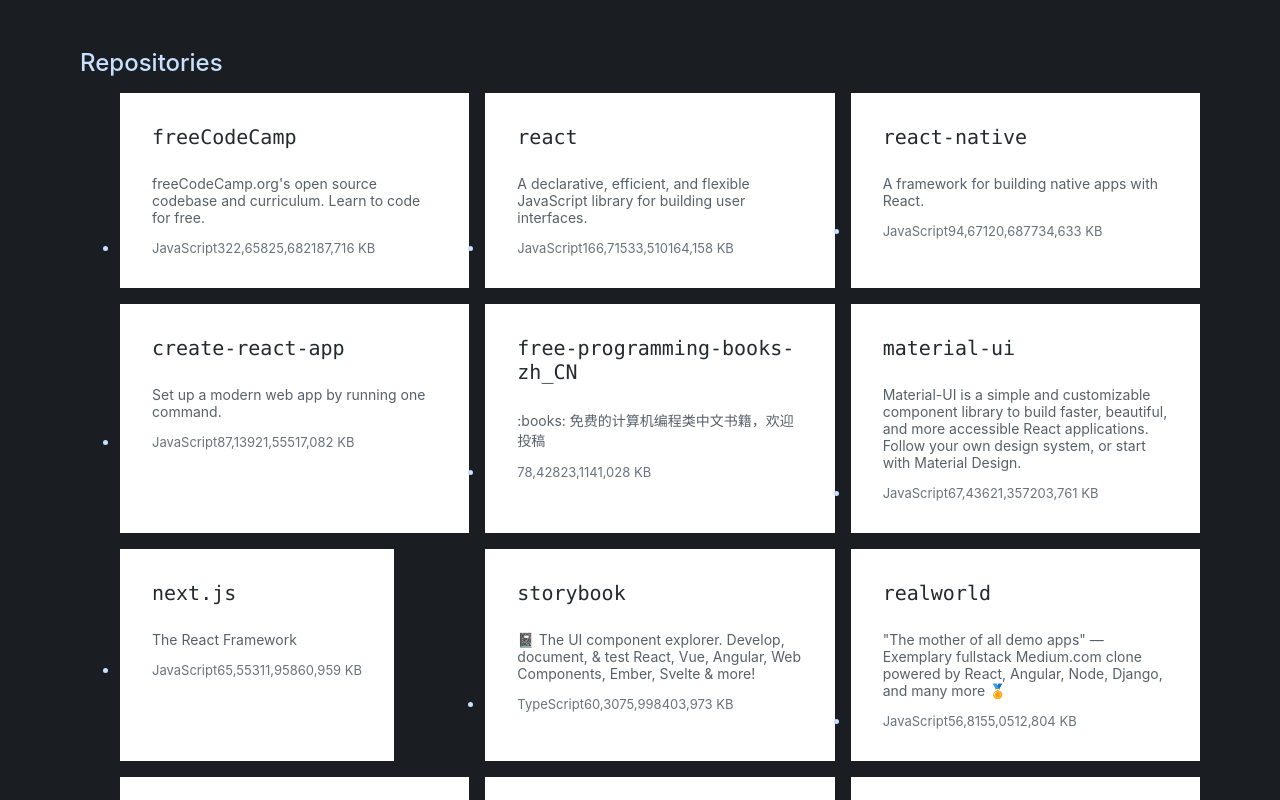
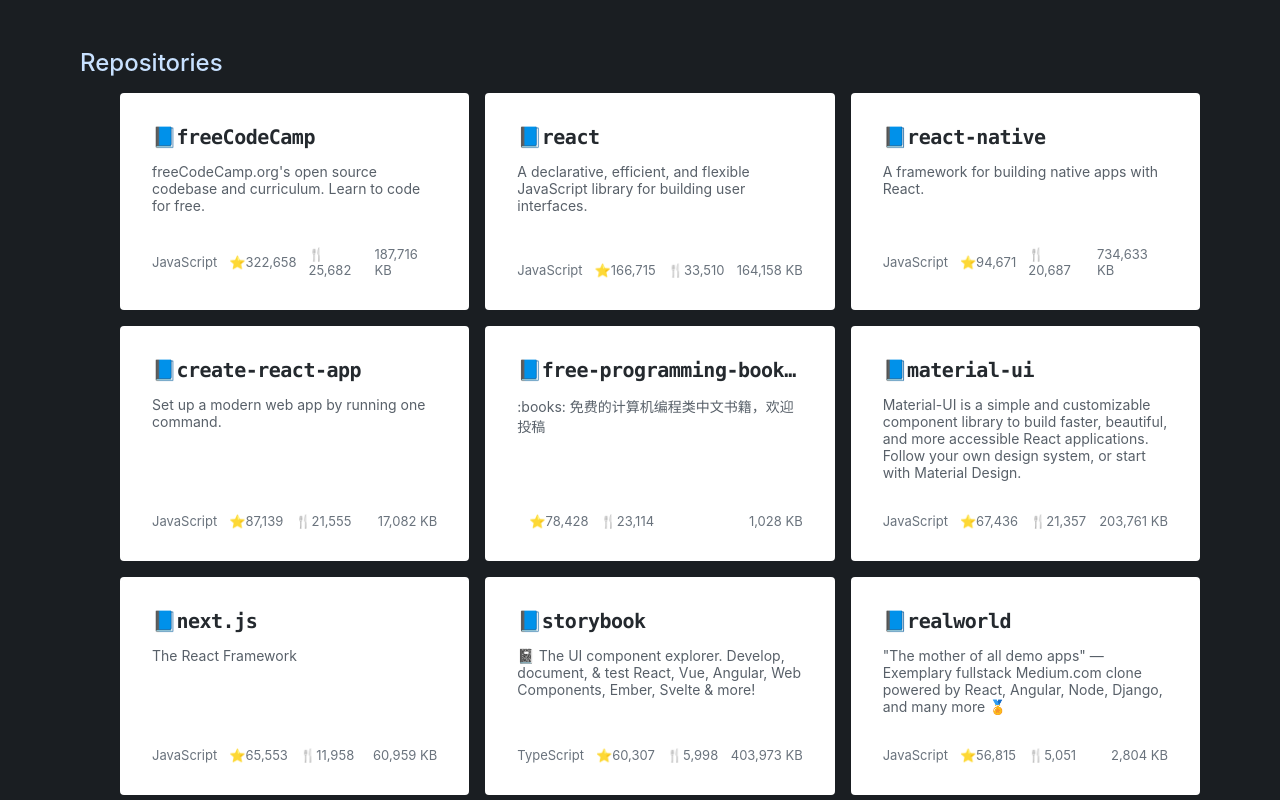
Before and after one commit to AhuiVargas/Github-users, a Next.js app: page /repos in a window 1280 px wide. Shown: the top 800 px of the page. Built offline with nearby package versions, Linux system fonts and the light colour scheme; no server answers.

Commit message:
styles part 2

```diff
--- a/components/RepoInfo.js
+++ b/components/RepoInfo.js
@@ -20,15 +20,19 @@
                 >
                   <div className="repo_top">
                     <div className="repo_name">
-                      <h3>{repo.name}</h3>
+                      <h3>📘{repo.name}</h3>
                     </div>
                     <p>{repo.description}</p>
                   </div>
                   <div className="repo_stats">
-                    <span>{repo.language}</span>
-                    <span>{repo.stargazers_count.toLocaleString()}</span>
-                    <span>{repo.forks.toLocaleString()}</span>
-                    <span>{repo.size.toLocaleString()} KB</span>
+                    <div className="repo_stats-left">
+                      <span>{repo.language} </span>
+                      <span>⭐{repo.stargazers_count.toLocaleString()}</span>
+                      <span>🍴{repo.forks.toLocaleString()}</span>
+                    </div>
+                    <div className="repo_stats-right">
+                      <span>{repo.size.toLocaleString()} KB</span>
+                    </div>
                   </div>
                 </a>
               </li>
--- a/components/styles/RepoInfoStyles.js
+++ b/components/styles/RepoInfoStyles.js
@@ -8,34 +8,56 @@
       display: grid;
       grid-template-columns: repeat(auto-fit, minmax(300px, 1fr));
       grid-gap: 1rem;
+      list-style-type:none;
 
       li {
         .repo {
+          ${mixins.flexBetween};
+          flex-direction: column;
           padding: 2rem;
           height: 100%;
           color: ${colors.grey2};
           background-color: ${colors.white};
+          border-radius: 0.25rem;
 
           h3 {
+            ${mixins.ellipsis};
             color: ${colors.darkGrey};
             margin-bottom: 0.75rem;
             font-size: 20px;
             font-family: ${fonts.mono};
-            font-weight: 500;
+            font-weight: 700;
+            letter-spacing: -0.5px;
           }
 
           p {
             font-size: 14px;
+            margin-bottom: 2rem;
           }
 
           &_name {
             display: flex;
             align-items: center;
+            h3 {
+              margin: 0;
+            }
           }
 
           &_stats {
+            ${mixins.flexBetween};
             font-size: 13px;
             color: ${colors.grey};
+
+            &-left {
+              flex-grow: 1;
+              display: flex;
+
+              span {
+                display: flex;
+                align-items: center;
+                margin-right: 0.75rem;
+              }
+            }
           }
         }
       }
```
